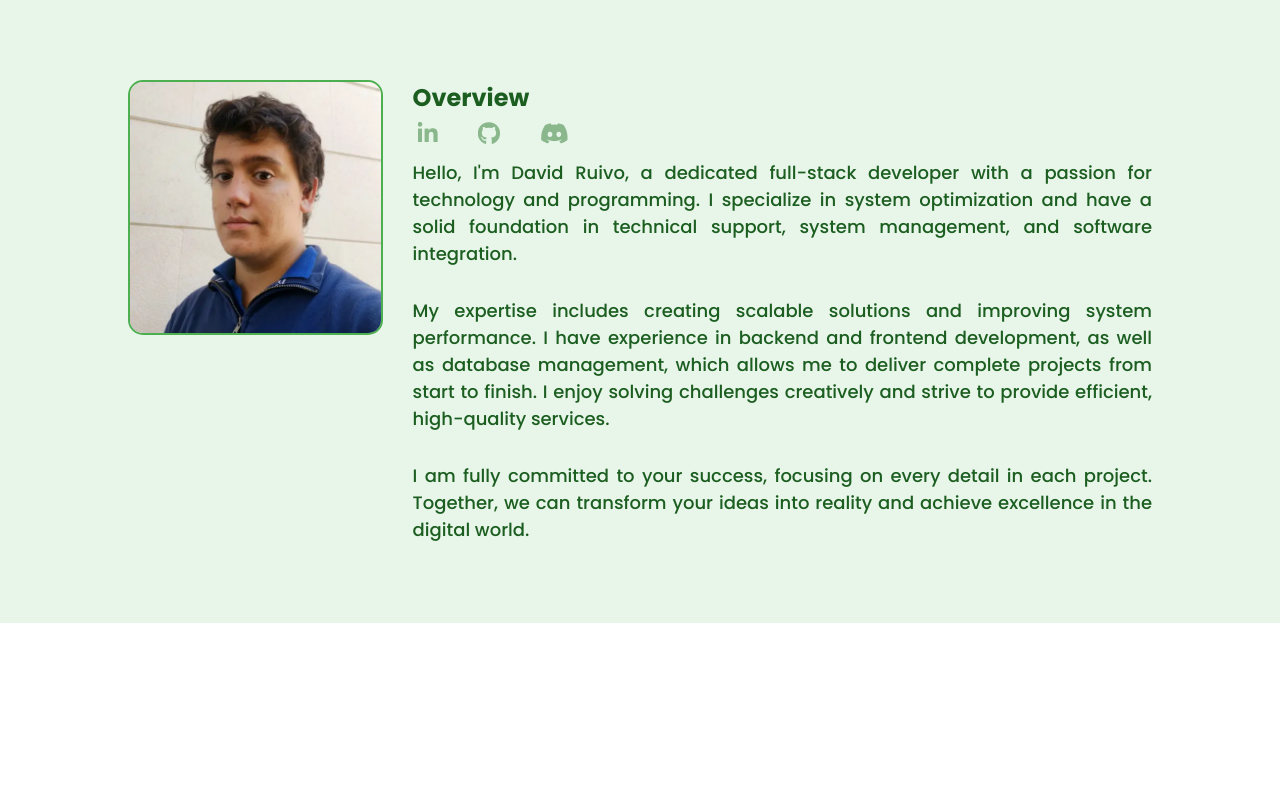
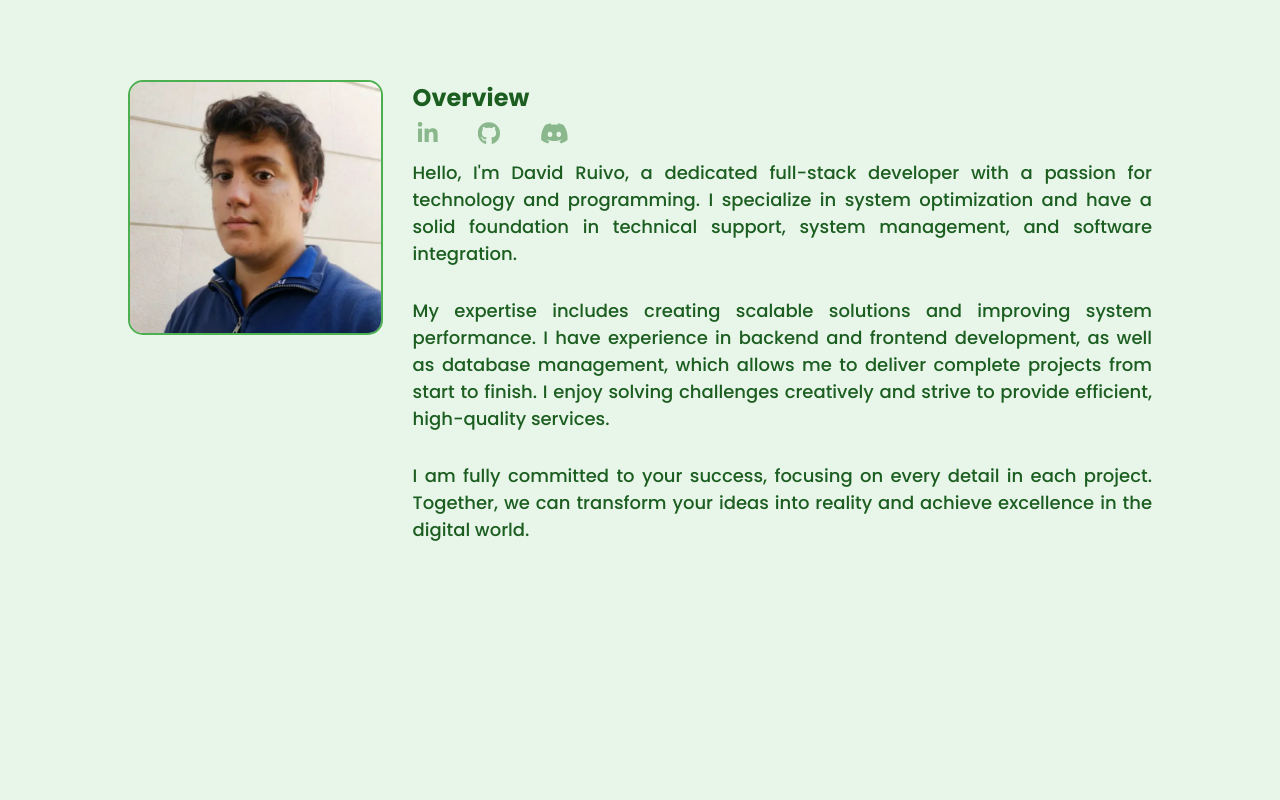
Before and after one commit to jewfaith/jewfaith.github.io, a PHP site: page / in a window 1280 px wide. Run offline with PHP 8.4, Linux system fonts and the light colour scheme; some libraries are stand-ins or nearby versions.

Commit message:
Update app.css

```diff
--- a/asset/app.css
+++ b/asset/app.css
@@ -30,18 +30,9 @@
     color: #3b763a;
 }
 
-.overview {
+body {
     background: #e8f5e9;
     color: #1b5e20;
-}
-
-.information {
-    background: #b2e0b2;
-    color: #1b5e20;
-}
-
-.overview,
-.information {
     padding: 10vh 10vw;
     display: flex;
     justify-content: center;
```
